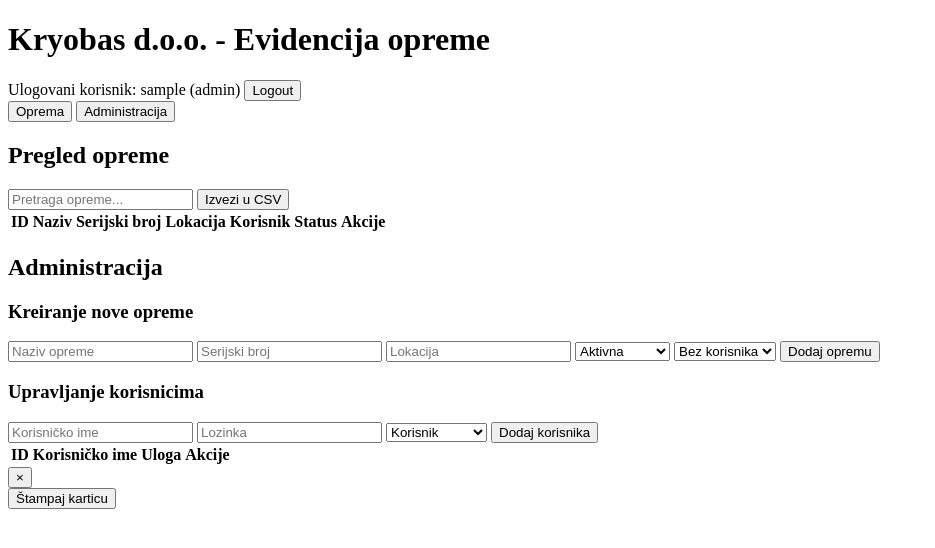
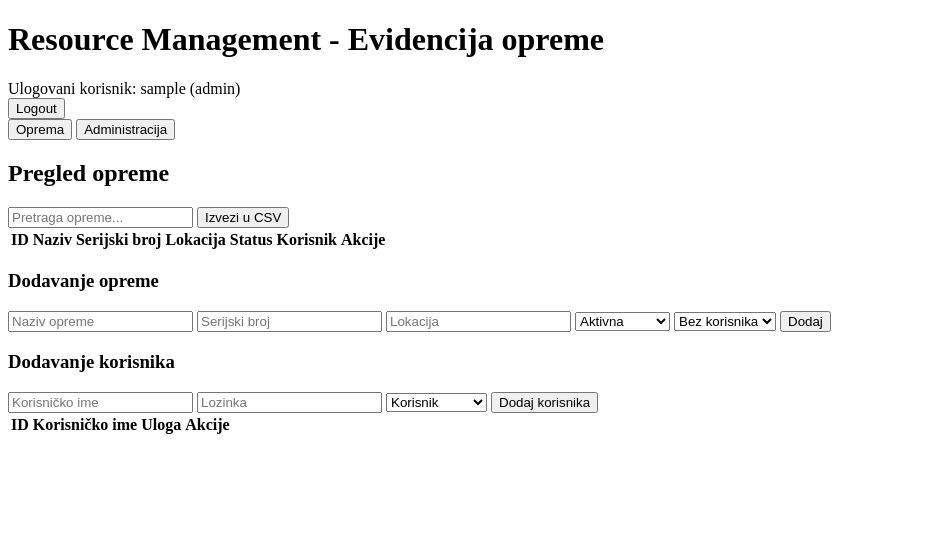
Before and after one commit to simivan/res-menagement, a Flask app: page / in a window 1280 px wide. Shown: the top 548 px of the page, without its empty margins (0-935 px from the left). Run offline with Flask 3, Linux system fonts and the light colour scheme; the visitor is signed in with stand-in values (Sample User, id 1); data comes from the database, SQL or seed files in the repository; lists and menus that the app fills with data are empty.

Commit message:
Update index.html

```diff
--- a/templates/index.html
+++ b/templates/index.html
@@ -1,19 +1,20 @@
+<!-- index.html -->
 <!DOCTYPE html>
 <html lang="sr">
 <head>
   <meta charset="UTF-8" />
   <meta name="viewport" content="width=device-width, initial-scale=1" />
-  <title>Kryobas Inventory</title>
+  <title>Resource Management</title>
   <link rel="stylesheet" href="{{ url_for('static', filename='style.css') }}" />
 </head>
 <body>
-<noscript><p style="color:red; text-align:center;">Ova aplikacija zahteva omogućeni JavaScript.</p></noscript>
-
   <header>
-    <h1>Kryobas d.o.o. - Evidencija opreme</h1>
+    <h1>Resource Management - Evidencija opreme</h1>
     <div>
       <span>Ulogovani korisnik: {{ username }} ({{ role }})</span>
-      <button id="logout-btn">Logout</button>
+      <form method="POST" action="{{ url_for('logout') }}">
+        <button type="submit" id="logout-btn">Logout</button>
+      </form>
     </div>
   </header>
 
@@ -27,36 +28,26 @@
 
     <section id="equipment-section" class="tab-content active">
       <h2>Pregled opreme</h2>
-
       <div class="controls">
         <input type="text" id="search-input" placeholder="Pretraga opreme..." />
-        <button id="export-csv-btn" title="Izvezi prikazane podatke u CSV">Izvezi u CSV</button>
+        <button id="export-csv-btn">Izvezi u CSV</button>
       </div>
-
       <table id="equipment-table">
         <thead>
           <tr>
-            <th>ID</th>
-            <th>Naziv</th>
-            <th>Serijski broj</th>
-            <th>Lokacija</th>
-            <th>Korisnik</th>
-            <th>Status</th>
-            <th>Akcije</th>
+            <th>ID</th><th>Naziv</th><th>Serijski broj</th><th>Lokacija</th><th>Status</th><th>Korisnik</th><th>Akcije</th>
           </tr>
         </thead>
-        <tbody></tbody>
+        <tbody><!-- JS dinamički popunjava --></tbody>
       </table>
     </section>
 
     {% if role == 'admin' %}
     <section id="admin-section" class="tab-content">
-      <h2>Administracija</h2>
-
       <div class="admin-panels">
         <div class="admin-panel">
-          <h3>Kreiranje nove opreme</h3>
-          <form id="add-equipment-form" autocomplete="off">
+          <h3>Dodavanje opreme</h3>
+          <form id="add-equipment-form">
             <input type="text" name="name" placeholder="Naziv opreme" required />
             <input type="text" name="serial_number" placeholder="Serijski broj" required />
             <input type="text" name="location" placeholder="Lokacija" required />
@@ -68,15 +59,16 @@
             </select>
             <select name="user_id">
               <option value="">Bez korisnika</option>
+              <!-- JS popunjava -->
             </select>
-            <button type="submit">Dodaj opremu</button>
+            <button type="submit">Dodaj</button>
           </form>
         </div>
 
         <div class="admin-panel">
-          <h3>Upravljanje korisnicima</h3>
-          <form id="add-user-form" autocomplete="off">
-            <input type="text" name="username" placeholder="Korisničko ime" required minlength="3" />
+          <h3>Dodavanje korisnika</h3>
+          <form id="add-user-form">
+            <input type="text" name="username" placeholder="Korisničko ime" required />
             <input type="password" name="password" placeholder="Lozinka" required />
             <select name="role" required>
               <option value="user">Korisnik</option>
@@ -87,29 +79,15 @@
 
           <table id="users-table">
             <thead>
-              <tr>
-                <th>ID</th>
-                <th>Korisničko ime</th>
-                <th>Uloga</th>
-                <th>Akcije</th>
-              </tr>
+              <tr><th>ID</th><th>Korisničko ime</th><th>Uloga</th><th>Akcije</th></tr>
             </thead>
-            <tbody></tbody>
+            <tbody><!-- JS dinamički popunjava --></tbody>
           </table>
         </div>
       </div>
     </section>
     {% endif %}
   </main>
-
-  <div id="print-modal" class="modal hidden" tabindex="-1">
-    <div class="modal-content">
-      <button id="close-print-modal" class="close-btn" title="Zatvori">&times;</button>
-      <div id="print-content"></div>
-      <button id="print-btn">Štampaj karticu</button>
-    </div>
-  </div>
-
   <script src="{{ url_for('static', filename='main.js') }}"></script>
 </body>
 </html>
```
